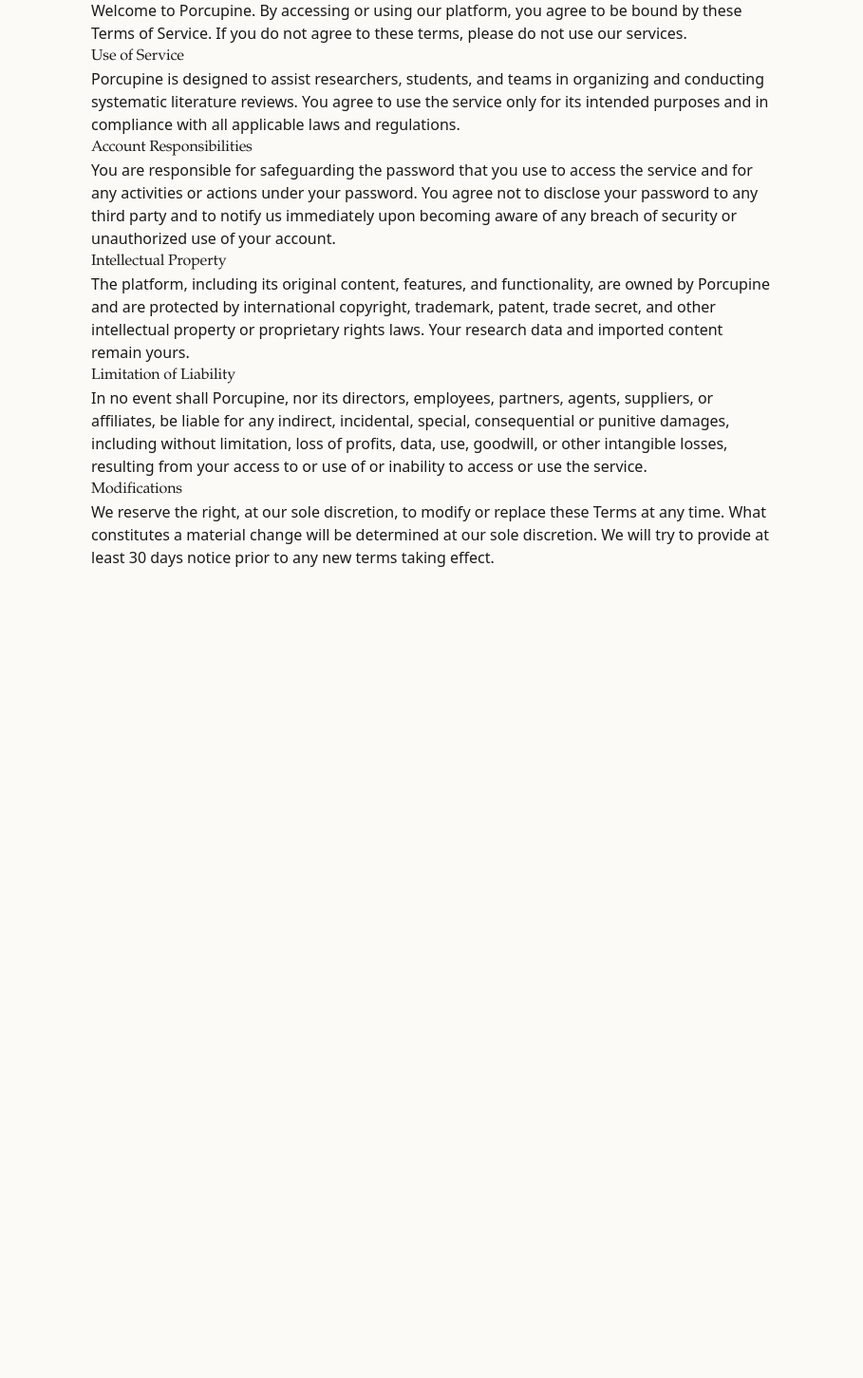
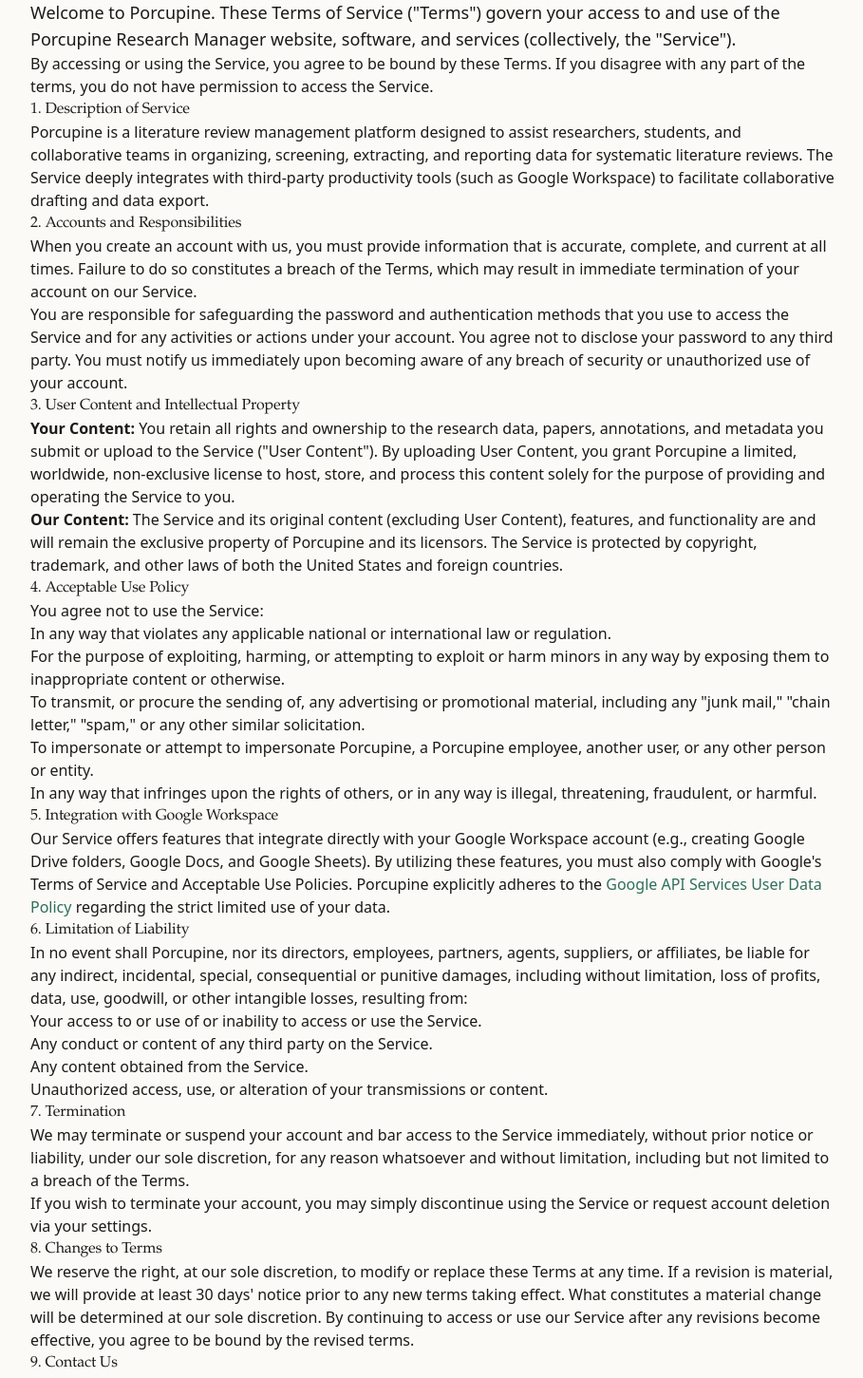
Before and after one commit to heisenberg-611/porcupine-the-smart-research-manager, a Next.js app in the folder apps/web/: page /terms in a window 1280 px wide. Shown: the part 200-1651 px from the top of the page at 95% size, without its empty margins (184-1093 px from the left). Before the commit the page ends 847 px from the top, so only its background shows below. Built offline with nearby package versions, Linux system fonts and the light colour scheme; no server answers.

Commit message:
refactor: update and expand content for terms of service and privacy policy pages with improved styling

```diff
--- a/apps/web/src/app/privacy/page.tsx
+++ b/apps/web/src/app/privacy/page.tsx
@@ -1,14 +1,15 @@
 import type { Metadata } from "next";
 import { PageHeader } from "@/components/ui";
+import Link from "next/link";
 
 export const metadata: Metadata = {
   title: "Privacy Policy | Porcupine",
-  description: "Privacy policy for Porcupine Research Manager.",
+  description: "Comprehensive privacy policy and data protection guidelines for Porcupine Research Manager.",
 };
 
 export default function PrivacyPolicyPage() {
   return (
-    <main className="mx-auto flex max-w-3xl flex-col gap-8 px-6 py-12 animate-in fade-in duration-500">
+    <main className="mx-auto flex max-w-4xl flex-col gap-8 px-6 py-12 animate-in fade-in duration-500">
       <PageHeader
         title="Privacy Policy"
         description={`Last updated: ${new Date().toLocaleDateString('en-US', { month: 'long', day: 'numeric', year: 'numeric' })}`}
@@ -16,32 +17,64 @@
         backLabel="Home"
       />
 
-      <div className="prose prose-zinc dark:prose-invert max-w-none prose-p:leading-relaxed prose-p:text-muted prose-headings:text-ink">
-        <p>
-          At Porcupine, we take your privacy and the security of your research data seriously. This Privacy Policy outlines how we collect, use, and protect your information when you use the Porcupine Research Manager.
+      <div className="prose max-w-none prose-p:leading-relaxed prose-p:text-muted prose-headings:text-ink prose-h2:text-2xl prose-h2:font-bold prose-h2:text-accent prose-h2:border-b prose-h2:border-rule prose-h2:pb-2 prose-h2:mt-12 prose-h2:mb-6 prose-li:text-lg prose-li:my-4 prose-strong:text-ink">
+        <p className="text-lg font-medium text-ink">
+          At Porcupine, we are deeply committed to protecting your privacy and the security of your research data. This Privacy Policy governs the manner in which Porcupine collects, uses, maintains, and discloses information collected from users.
         </p>
 
-        <h2>Information We Collect</h2>
+        <h2>1. Information We Collect</h2>
         <p>
-          When you use Porcupine, we collect information that you provide directly to us, such as when you create an account, create a project, or communicate with us. This includes your name, email address, and authentication information.
+          We only collect information about you if we have a reason to do so—for example, to provide our Services, to communicate with you, or to make our Services better. We collect information in the following ways:
+        </p>
+        <ul>
+          <li><strong>Account Information:</strong> When you sign up for an account, we collect basic information such as your name, email address, and authentication credentials.</li>
+          <li><strong>Research Data:</strong> We store the metadata, literature review data, annotations, and project settings you actively upload or create within the platform.</li>
+          <li><strong>Google Workspace Data:</strong> When you connect your Google account, we access certain Google Drive, Docs, and Sheets information exclusively to enable core platform features (see Section 3).</li>
+        </ul>
+
+        <h2>2. Data Security and Encryption</h2>
+        <p>
+          Your research data, including your notes, annotations, and messages, are an essential part of your work. We use industry-standard encryption in transit (HTTPS/TLS) and at rest to protect this data. By design, certain highly sensitive project data may be encrypted in your browser before it reaches our servers, meaning we cannot read it and cannot recover it for you if you lose access.
         </p>
 
-        <h2>Research Data and Encryption</h2>
+        <h2>3. Third-Party Services & Google Workspace Integration</h2>
         <p>
-          Your research data, including your notes, annotations, and messages, are an essential part of your work. We use encryption to protect this data. By design, certain sensitive data is encrypted in your browser before it reaches our servers, meaning we cannot read it and cannot recover it for you if you lose access.
+          Porcupine integrates deeply with third-party services like Google Workspace to provide you with a seamless research experience. When you connect these services, we only request the specific OAuth scopes and permissions strictly necessary for the integration to function (such as creating research folders, drafting documents, and exporting evidence tables to spreadsheets).
+        </p>
+        <div className="my-6 border-l-4 border-accent bg-accent/5 p-6 rounded-r-lg">
+          <h3 className="mt-0 text-accent">Google API Limited Use Disclosure</h3>
+          <p className="mb-0 text-sm md:text-base">
+            Porcupine's use and transfer to any other app of information received from Google APIs will strictly adhere to the <a href="https://developers.google.com/terms/api-services-user-data-policy" target="_blank" rel="noopener noreferrer" className="font-semibold text-accent hover:underline">Google API Services User Data Policy</a>, including the <strong>Limited Use</strong> requirements. We will never use your Google Workspace data for targeted advertising, and we will never sell your data to third-party data brokers.
+          </p>
+        </div>
+
+        <h2>4. How We Use Your Information</h2>
+        <p>We use the information we collect to:</p>
+        <ul>
+          <li>Provide, operate, and maintain the Porcupine platform.</li>
+          <li>Facilitate the synchronization of your literature reviews with your Google Drive.</li>
+          <li>Improve, personalize, and expand our Services.</li>
+          <li>Communicate with you regarding updates, security alerts, and support messages.</li>
+        </ul>
+
+        <h2>5. Data Retention and Deletion</h2>
+        <p>
+          We retain your personal information and research data only for as long as your account is active or as needed to provide you with our Services. You can request the complete deletion of your account and associated data at any time by contacting our support team or navigating to your account settings.
         </p>
 
-        <h2>Third-Party Services & Google Workspace</h2>
+        <h2>6. Information Sharing and Disclosure</h2>
         <p>
-          Porcupine integrates with third-party services like Google Workspace and various academic databases to provide you with a seamless research experience. When you connect these services, we only request the permissions necessary for the integration to function.
-        </p>
-        <p className="mt-4 border-l-4 border-primary pl-4 italic">
-          Porcupine's use and transfer to any other app of information received from Google APIs will adhere to the <a href="https://developers.google.com/terms/api-services-user-data-policy" target="_blank" rel="noopener noreferrer" className="text-primary hover:underline font-medium">Google API Services User Data Policy</a>, including the Limited Use requirements.
+          We do not sell, trade, or rent your personal identification information to others. We may share generic aggregated demographic information not linked to any personal identification information regarding visitors and users with our business partners and trusted affiliates. We may disclose your information if required to do so by law or in response to valid requests by public authorities.
         </p>
 
-        <h2>Changes to This Policy</h2>
+        <h2>7. Changes to This Policy</h2>
         <p>
-          We may update this Privacy Policy from time to time. If we make significant changes, we will notify you by revising the date at the top of the policy and, in some cases, we may provide you with additional notice (such as adding a statement to our homepage or sending you a notification).
+          We may update this Privacy Policy from time to time to reflect changes in our practices or for other operational, legal, or regulatory reasons. If we make significant material changes, we will notify you by revising the date at the top of the policy and providing a prominent notice on our platform.
+        </p>
+
+        <h2>8. Contact Us</h2>
+        <p>
+          If you have any questions, concerns, or requests regarding this Privacy Policy or the practices of this site, please <Link href="mailto:support@porcupineresearch.me" className="text-accent hover:underline">contact us</Link>.
         </p>
       </div>
     </main>
--- a/apps/web/src/app/terms/page.tsx
+++ b/apps/web/src/app/terms/page.tsx
@@ -1,14 +1,15 @@
 import type { Metadata } from "next";
 import { PageHeader } from "@/components/ui";
+import Link from "next/link";
 
 export const metadata: Metadata = {
   title: "Terms of Service | Porcupine",
-  description: "Terms of Service for Porcupine Research Manager.",
+  description: "Terms of Service and usage guidelines for Porcupine Research Manager.",
 };
 
 export default function TermsOfServicePage() {
   return (
-    <main className="mx-auto flex max-w-3xl flex-col gap-8 px-6 py-12 animate-in fade-in duration-500">
+    <main className="mx-auto flex max-w-4xl flex-col gap-8 px-6 py-12 animate-in fade-in duration-500">
       <PageHeader
         title="Terms of Service"
         description={`Last updated: ${new Date().toLocaleDateString('en-US', { month: 'long', day: 'numeric', year: 'numeric' })}`}
@@ -16,34 +17,79 @@
         backLabel="Home"
       />
 
-      <div className="prose prose-zinc dark:prose-invert max-w-none prose-p:leading-relaxed prose-p:text-muted prose-headings:text-ink">
+      <div className="prose max-w-none prose-p:leading-relaxed prose-p:text-muted prose-headings:text-ink prose-h2:text-2xl prose-h2:font-bold prose-h2:text-accent prose-h2:border-b prose-h2:border-rule prose-h2:pb-2 prose-h2:mt-12 prose-h2:mb-6 prose-li:text-lg prose-li:my-4 prose-strong:text-ink">
+        <p className="text-lg font-medium text-ink">
+          Welcome to Porcupine. These Terms of Service ("Terms") govern your access to and use of the Porcupine Research Manager website, software, and services (collectively, the "Service").
+        </p>
         <p>
-          Welcome to Porcupine. By accessing or using our platform, you agree to be bound by these Terms of Service. If you do not agree to these terms, please do not use our services.
+          By accessing or using the Service, you agree to be bound by these Terms. If you disagree with any part of the terms, you do not have permission to access the Service.
         </p>
 
-        <h2>Use of Service</h2>
+        <h2>1. Description of Service</h2>
         <p>
-          Porcupine is designed to assist researchers, students, and teams in organizing and conducting systematic literature reviews. You agree to use the service only for its intended purposes and in compliance with all applicable laws and regulations.
+          Porcupine is a literature review management platform designed to assist researchers, students, and collaborative teams in organizing, screening, extracting, and reporting data for systematic literature reviews. The Service deeply integrates with third-party productivity tools (such as Google Workspace) to facilitate collaborative drafting and data export.
         </p>
 
-        <h2>Account Responsibilities</h2>
+        <h2>2. Accounts and Responsibilities</h2>
         <p>
-          You are responsible for safeguarding the password that you use to access the service and for any activities or actions under your password. You agree not to disclose your password to any third party and to notify us immediately upon becoming aware of any breach of security or unauthorized use of your account.
+          When you create an account with us, you must provide information that is accurate, complete, and current at all times. Failure to do so constitutes a breach of the Terms, which may result in immediate termination of your account on our Service.
+        </p>
+        <p>
+          You are responsible for safeguarding the password and authentication methods that you use to access the Service and for any activities or actions under your account. You agree not to disclose your password to any third party. You must notify us immediately upon becoming aware of any breach of security or unauthorized use of your account.
         </p>
 
-        <h2>Intellectual Property</h2>
+        <h2>3. User Content and Intellectual Property</h2>
         <p>
-          The platform, including its original content, features, and functionality, are owned by Porcupine and are protected by international copyright, trademark, patent, trade secret, and other intellectual property or proprietary rights laws. Your research data and imported content remain yours.
+          <strong>Your Content:</strong> You retain all rights and ownership to the research data, papers, annotations, and metadata you submit or upload to the Service ("User Content"). By uploading User Content, you grant Porcupine a limited, worldwide, non-exclusive license to host, store, and process this content solely for the purpose of providing and operating the Service to you.
+        </p>
+        <p>
+          <strong>Our Content:</strong> The Service and its original content (excluding User Content), features, and functionality are and will remain the exclusive property of Porcupine and its licensors. The Service is protected by copyright, trademark, and other laws of both the United States and foreign countries.
         </p>
 
-        <h2>Limitation of Liability</h2>
+        <h2>4. Acceptable Use Policy</h2>
         <p>
-          In no event shall Porcupine, nor its directors, employees, partners, agents, suppliers, or affiliates, be liable for any indirect, incidental, special, consequential or punitive damages, including without limitation, loss of profits, data, use, goodwill, or other intangible losses, resulting from your access to or use of or inability to access or use the service.
+          You agree not to use the Service:
+        </p>
+        <ul>
+          <li>In any way that violates any applicable national or international law or regulation.</li>
+          <li>For the purpose of exploiting, harming, or attempting to exploit or harm minors in any way by exposing them to inappropriate content or otherwise.</li>
+          <li>To transmit, or procure the sending of, any advertising or promotional material, including any "junk mail," "chain letter," "spam," or any other similar solicitation.</li>
+          <li>To impersonate or attempt to impersonate Porcupine, a Porcupine employee, another user, or any other person or entity.</li>
+          <li>In any way that infringes upon the rights of others, or in any way is illegal, threatening, fraudulent, or harmful.</li>
+        </ul>
+
+        <h2>5. Integration with Google Workspace</h2>
+        <p>
+          Our Service offers features that integrate directly with your Google Workspace account (e.g., creating Google Drive folders, Google Docs, and Google Sheets). By utilizing these features, you must also comply with Google's Terms of Service and Acceptable Use Policies. Porcupine explicitly adheres to the <Link href="/privacy" className="text-accent hover:underline">Google API Services User Data Policy</Link> regarding the strict limited use of your data.
         </p>
 
-        <h2>Modifications</h2>
+        <h2>6. Limitation of Liability</h2>
         <p>
-          We reserve the right, at our sole discretion, to modify or replace these Terms at any time. What constitutes a material change will be determined at our sole discretion. We will try to provide at least 30 days notice prior to any new terms taking effect.
+          In no event shall Porcupine, nor its directors, employees, partners, agents, suppliers, or affiliates, be liable for any indirect, incidental, special, consequential or punitive damages, including without limitation, loss of profits, data, use, goodwill, or other intangible losses, resulting from:
+        </p>
+        <ul>
+          <li>Your access to or use of or inability to access or use the Service.</li>
+          <li>Any conduct or content of any third party on the Service.</li>
+          <li>Any content obtained from the Service.</li>
+          <li>Unauthorized access, use, or alteration of your transmissions or content.</li>
+        </ul>
+
+        <h2>7. Termination</h2>
+        <p>
+          We may terminate or suspend your account and bar access to the Service immediately, without prior notice or liability, under our sole discretion, for any reason whatsoever and without limitation, including but not limited to a breach of the Terms.
+        </p>
+        <p>
+          If you wish to terminate your account, you may simply discontinue using the Service or request account deletion via your settings.
+        </p>
+
+        <h2>8. Changes to Terms</h2>
+        <p>
+          We reserve the right, at our sole discretion, to modify or replace these Terms at any time. If a revision is material, we will provide at least 30 days' notice prior to any new terms taking effect. What constitutes a material change will be determined at our sole discretion. By continuing to access or use our Service after any revisions become effective, you agree to be bound by the revised terms.
+        </p>
+
+        <h2>9. Contact Us</h2>
+        <p>
+          If you have any questions about these Terms, please <Link href="mailto:support@porcupineresearch.me" className="text-accent hover:underline">contact us</Link>.
         </p>
       </div>
     </main>
```
